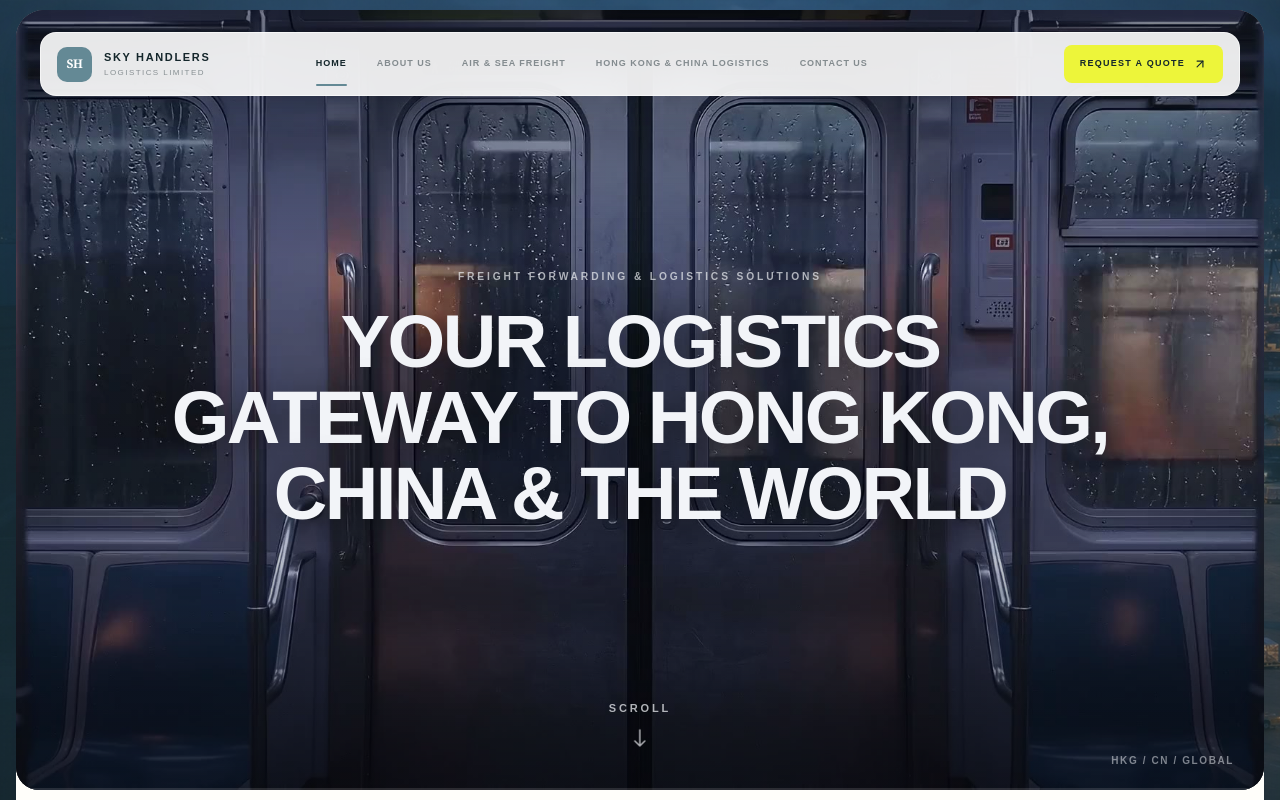
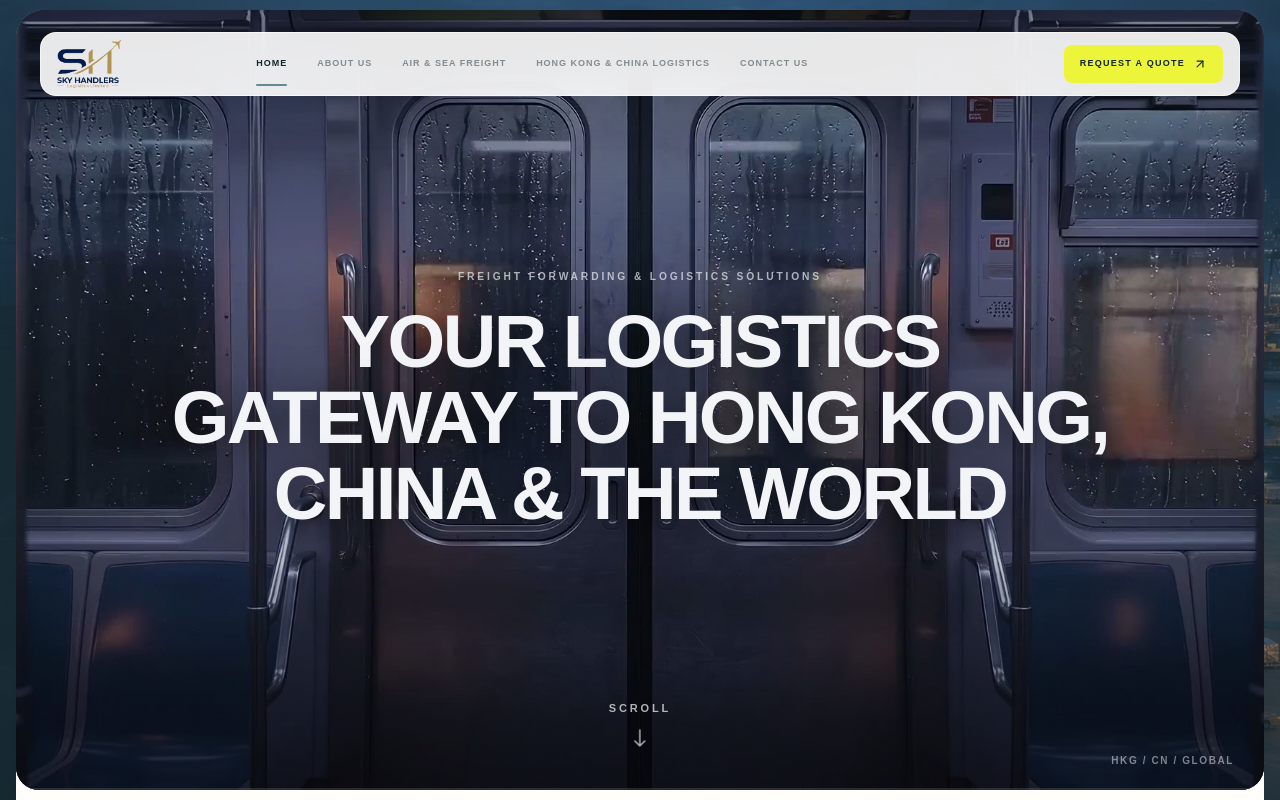
Before and after one commit to gs-py/sky_hand, a React (Vite) app: page / in a window 1280 px wide. Built offline with nearby package versions, Linux system fonts and the light colour scheme.

Commit message:
Update branding and Hong Kong office details

```diff
--- a/src/App.jsx
+++ b/src/App.jsx
@@ -168,11 +168,7 @@ function Header({ path, go, menuOpen, setMenuOpen }) {
     <header className="fixed inset-x-0 top-[calc(1.25rem+env(safe-area-inset-top))] z-50 px-5 lg:top-8 lg:px-10">
       <div className="nav-shell mx-auto flex h-14 max-w-[1120px] items-center rounded-2xl border border-white/60 bg-white/90 px-3 shadow-[0_16px_40px_rgba(17,32,37,.15)] backdrop-blur-xl lg:h-16 lg:px-4">
         <a href="/" onClick={go('/')} className="focus-ring flex items-center gap-3">
-          <span className="brand-mark">SH</span>
-          <span>
-            <strong className="block text-[11px] uppercase tracking-[0.15em] text-ink">SKY HANDLERS</strong>
-            <span className="mt-0.5 block text-[8px] uppercase tracking-[0.18em] text-ink/45">LOGISTICS LIMITED</span>
-          </span>
+          <img src="/sky-handlers-logo.png" alt="Sky Handlers Logistics Limited" className="h-12 w-16 object-contain" />
         </a>
 
         <nav className="mx-auto hidden h-full items-center lg:flex">
@@ -395,7 +391,6 @@ function FreightPage() {
       />
       <FreightModes />
       <IndexedList eyebrow="" title="Origin Services in China" intro="We can coordinate cargo originating from different suppliers and locations across China." itemsLabel="Services may include:" items={originServices} />
-      <DecisionSection />
       <CTA title="Not Sure Whether to Ship by Air or Sea?" paragraphs={["Our team can assess your shipment based on:", "Cargo Type | Weight | Volume | Urgency | Destination | Budget | Special Handling Requirements", "We can then recommend an appropriate routing and transportation solution."]} buttonLabel="REQUEST A FREIGHT QUOTE" />
     </>
   )
@@ -647,7 +642,7 @@ function ContactPage() {
             </motion.div>
           ) : <QuoteForm onSubmit={() => setSubmitted(true)} />}
           <div className="mt-16 border-t border-ink/12 pt-8"><h2 className="serif-display text-4xl tracking-[-0.045em]">Need Help Choosing the Right Solution?</h2><div className="mt-4 space-y-3 text-sm leading-7 text-muted"><p>Not every customer knows exactly which logistics service is required.</p><p>Send us your shipment details and our team can help assess the appropriate combination of freight and supporting logistics services.</p></div></div>
-          <div className="mt-12 border-t border-ink/12 pt-8 text-sm leading-7 text-muted"><h2 className="serif-display text-4xl tracking-[-0.045em]">SKY HANDLERS LOGISTICS LIMITED Hong Kong</h2><strong className="eyebrow mt-7 block text-ink">Hong Kong Office</strong><p className="mt-3">[Insert Full Hong Kong Office Address]</p><p className="mt-5">Telephone:<br />[Insert Hong Kong Number]</p><p className="mt-5">Email:<br />[Insert Hong Kong Email]</p><p className="mt-5">WhatsApp:<br />[Insert Number]</p><p className="mt-5">Office Hours:<br />[Insert Office Hours]</p></div>
+          <div className="mt-12 border-t border-ink/12 pt-8 text-sm leading-7 text-muted"><h2 className="serif-display text-4xl tracking-[-0.045em]">SKY HANDLERS LOGISTICS LIMITED Hong Kong</h2><strong className="eyebrow mt-7 block text-ink">Hong Kong Office</strong><p className="mt-3">3906, 39/F, THE CENTER, 99 QUEEN'S ROAD, CENTRAL HONG KONG</p></div>
         </div>
       </div>
     </section>
```
Also changed, not shown: public/sky-handlers-logo.png (added).
